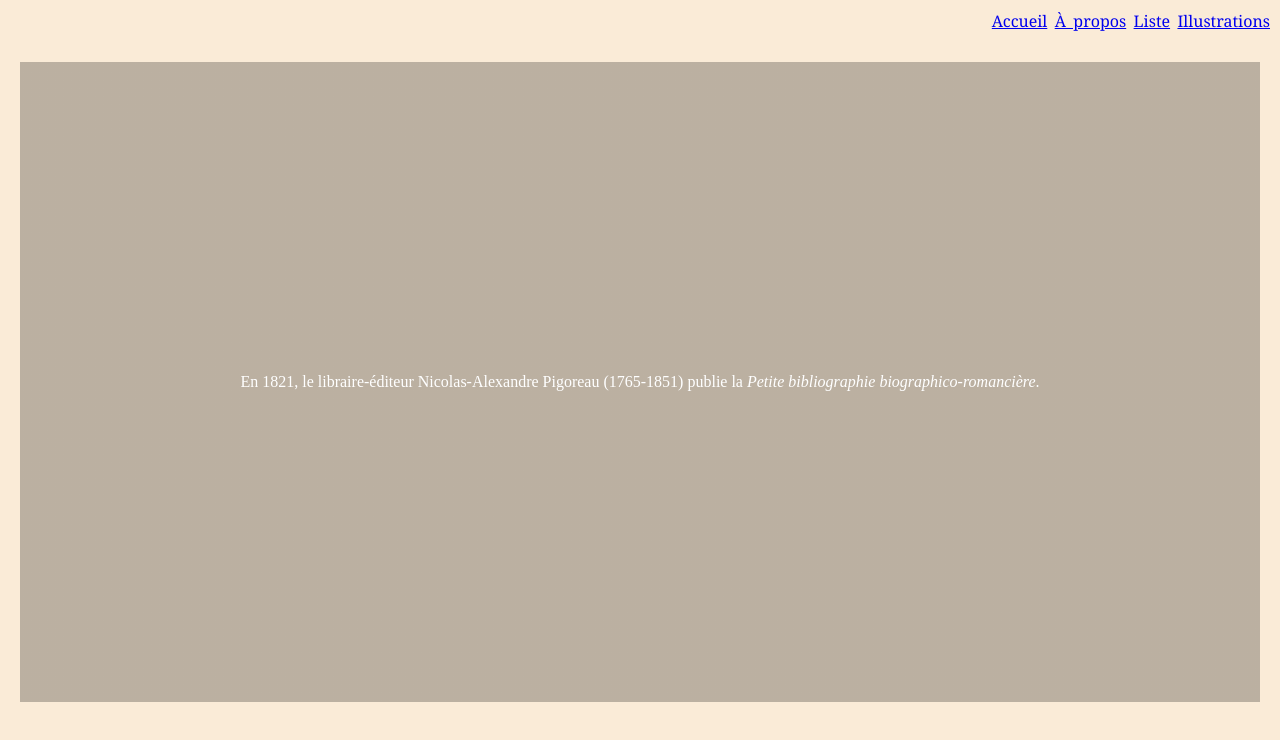
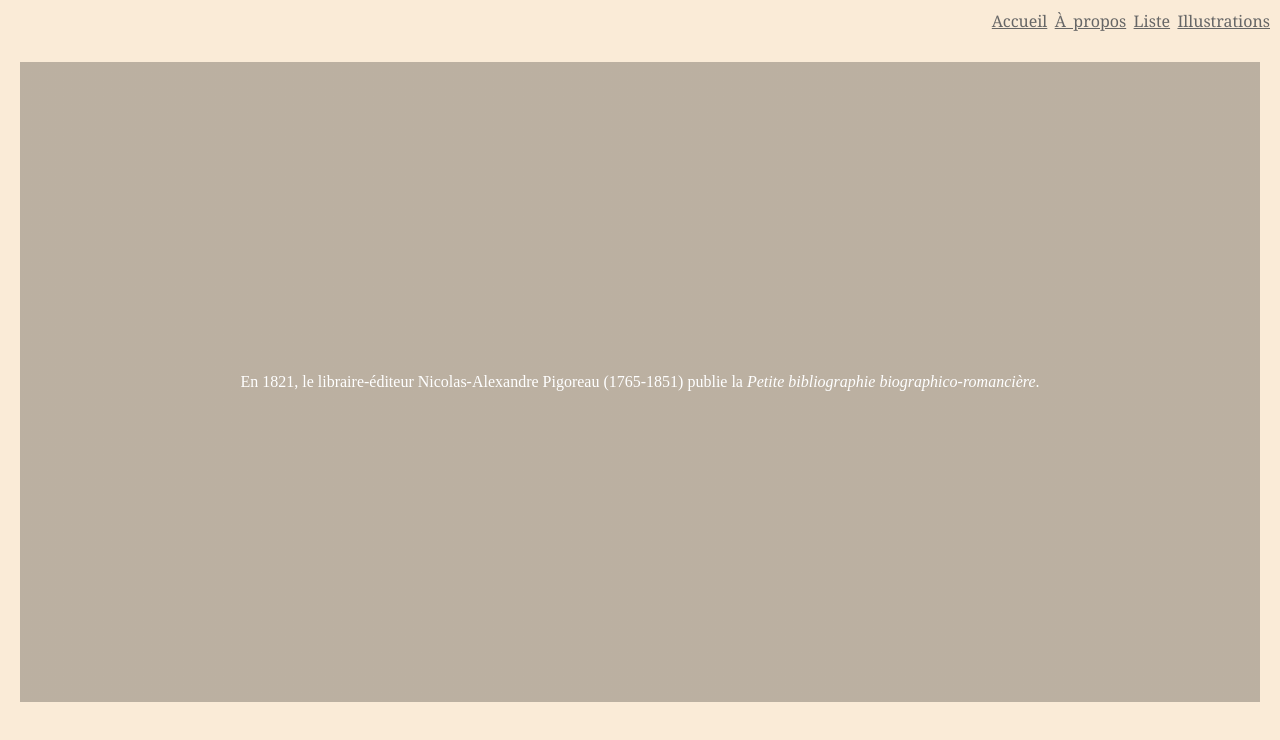
Before and after one commit to orianegl/pigoreauslist, a plain HTML site: page index.html in a window 1280 px wide. Drawn offline with Linux system fonts and the light colour scheme.

Commit message:
changed colour

```diff
--- a/style.css
+++ b/style.css
@@ -15,8 +15,12 @@ nav {
     text-align: right;
     padding: 10px;
     font-family: Georgia, 'Times New Roman', Times, serif;
-    color: #666666;
+
     word-spacing: 0.2pc;
+}
+
+nav a {
+    color: #666;
 }
 
 #description {
```
